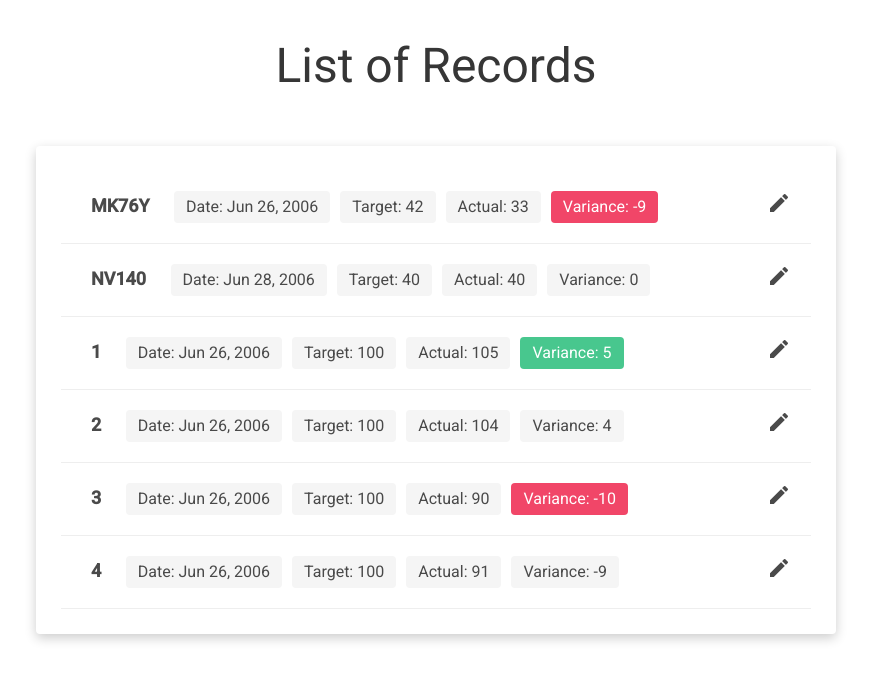
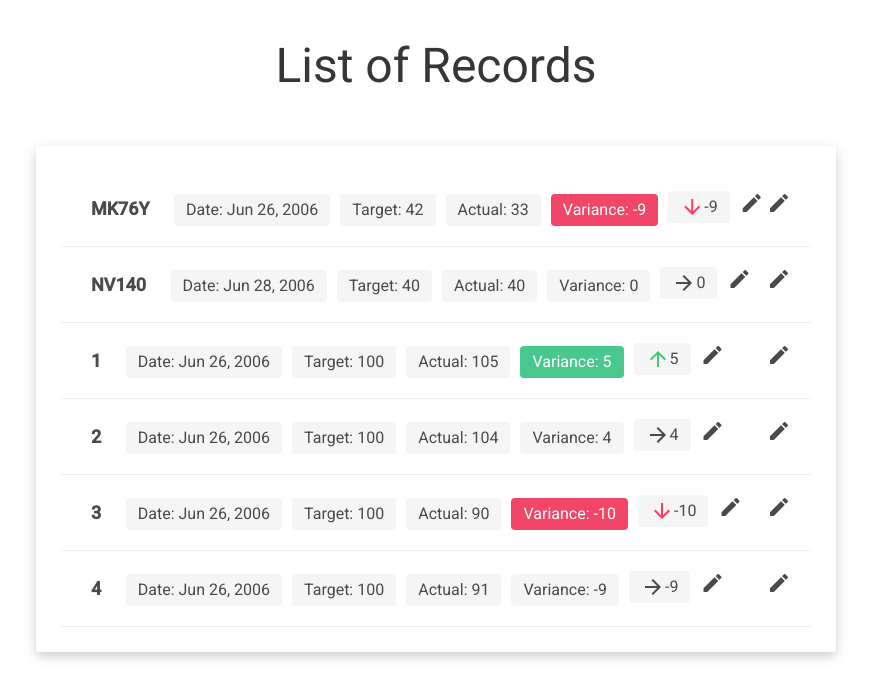
Before and after one commit to jannikr/measuring-station, an Angular app: page / in a window 1280 px wide. Shown: the top 698 px of the page, without its empty margins (204-1075 px from the left). Built offline with nearby package versions, Linux system fonts and the light colour scheme; no server answers.

Commit message:
fix variance highlighting #6

```diff
--- a/src/app/record-item/record-item.component.html
+++ b/src/app/record-item/record-item.component.html
@@ -8,7 +8,15 @@
     <span class="tag is-light is-medium" [class.is-danger]="record.actual <= 0.9 * record.target"
           [class.is-success]="record.actual >= 1.05 * record.target"
           [class.is-light]="record.actual < 1.05 * record.target && record.actual > 0.9 * record.target">Variance: {{ record.variance }}</span>
+    <span class="tag is-light is-medium icon-text">
+        <i *ngIf="record.actual <= 0.9 * record.target" [ngStyle]="{'color': 'hsl(348, 100%, 61%)'}" class="arrowdown material-icons">arrow_downward</i>
+        <i *ngIf="record.actual >= 1.05 * record.target" [ngStyle]="{'color': 'hsl(141, 53%, 53%)', 'transform': 'rotate(180deg)'}" class="arrowup material-icons">arrow_downward</i>
+        <i *ngIf="record.actual < 1.05 * record.target && record.actual > 0.9 * record.target" [ngStyle]="{'transform': 'rotate(-90deg)'}" class="arrowup material-icons">arrow_downward</i>
+        {{record.variance}}
+    </span>
+    <span class="material-icons blue-color"> edit</span>
   </div>
+
   <div class="edit-box">
     <i class="material-icons">edit</i>
   </div>
--- a/src/app/records/records.component.scss
+++ b/src/app/records/records.component.scss
@@ -8,3 +8,15 @@
   border-radius: 4px;
   box-shadow: 0 4px 12px rgba(black, 0.2)
 }
+
+.material-icons.arrowdown {
+  color: hsl(348, 100%, 61%);
+}
+
+.arrowup {
+  color:  hsl(141, 53%, 53%);
+}
+
+.material-icons.blue-color {
+  color: red !important;
+}
--- a/src/styles.scss
+++ b/src/styles.scss
@@ -3,4 +3,4 @@
 html, body { height: 100%; }
 body { margin: 0; font-family: Roboto, "Helvetica Neue", sans-serif; }
 
-@import '../node_modules/bulma/bulma.sass'
+@import '../node_modules/bulma/bulma.sass';
```
